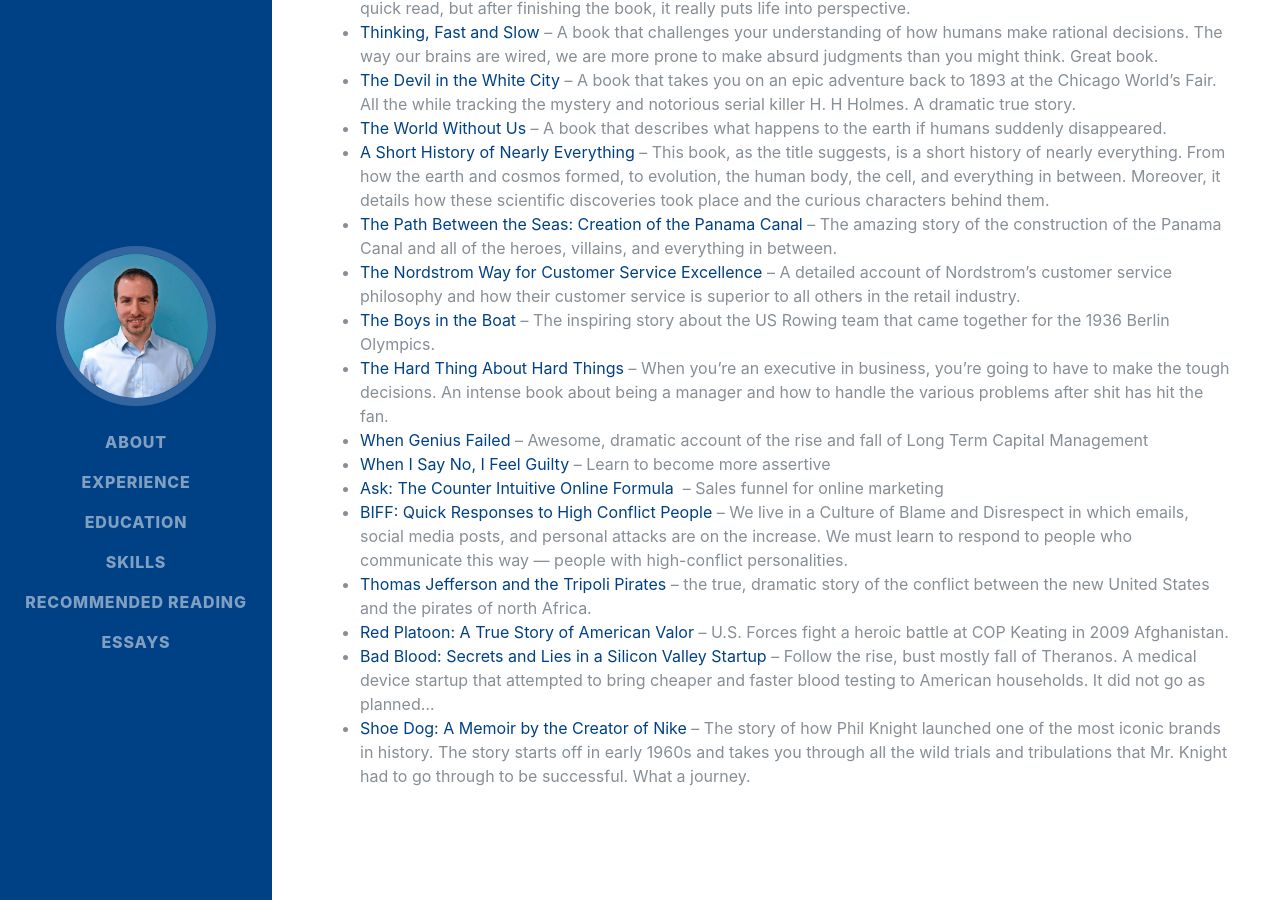
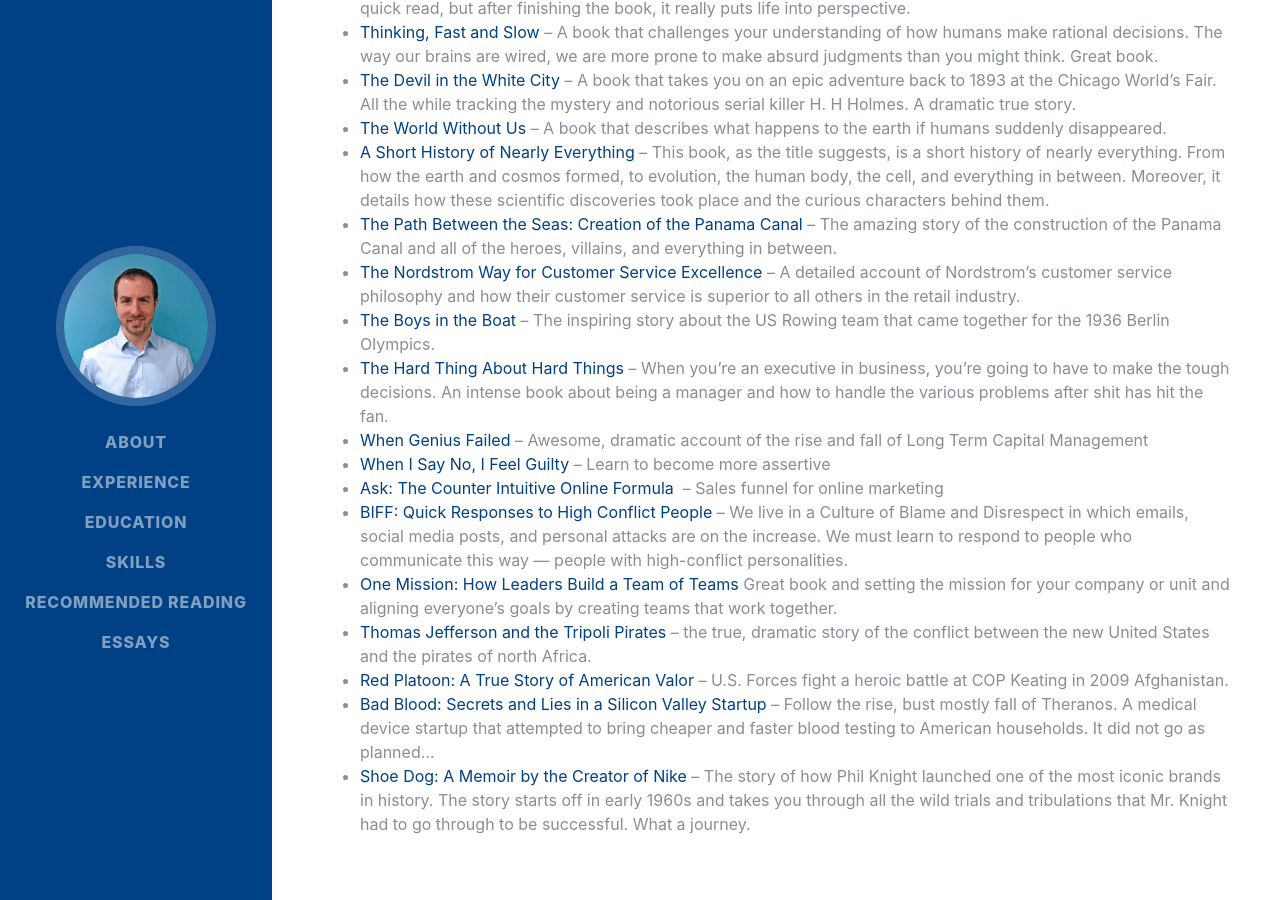
Before and after one commit to apexdodge/apexdodge.github.io, a Jekyll site: the page built from recommended-reading.md, in a window 1280 px wide and 900 px high, scrolled down 1391 px. Built offline with Jekyll 4.4.1, drawn with Linux system fonts in a browser that asks for light colours; some web fonts are replaced.

Commit message:
Update recommended-reading.md

```diff
--- a/recommended-reading.md
+++ b/recommended-reading.md
@@ -49,6 +49,7 @@ bluth_page_subtitle:
   * [When I Say No, I Feel Guilty](http://amzn.to/1WA5qiD) &#8211; Learn to become more assertive
   * [Ask: The Counter Intuitive Online Formula ](http://amzn.to/1h1pzNj) &#8211; Sales funnel for online marketing
   * [BIFF: Quick Responses to High Conflict People](http://amzn.to/1SlrWu2) &#8211; We live in a Culture of Blame and Disrespect in which emails, social media posts, and personal attacks are on the increase. We must learn to respond to people who communicate this way &#8212; people with high-conflict personalities.
+  * [One Mission: How Leaders Build a Team of Teams](https://amzn.to/33ZC4Cw) Great book and setting the mission for your company or unit and aligning everyone's goals by creating teams that work together.
   * [Thomas Jefferson and the Tripoli Pirates](http://amzn.to/21PPiJp) &#8211; the true, dramatic story of the conflict between the new United States and the pirates of north Africa.
   * [Red Platoon: A True Story of American Valor](http://amzn.to/1Sdf2Ke) &#8211; U.S. Forces fight a heroic battle at COP Keating in 2009 Afghanistan.
   * [Bad Blood: Secrets and Lies in a Silicon Valley Startup](https://www.amazon.com/Bad-Blood-Secrets-Silicon-Startup-ebook/dp/B07C8D75NZ) &#8211; Follow the rise, bust mostly fall of Theranos. A medical device startup that attempted to bring cheaper and faster blood testing to American households. It did not go as planned&#8230;
```
